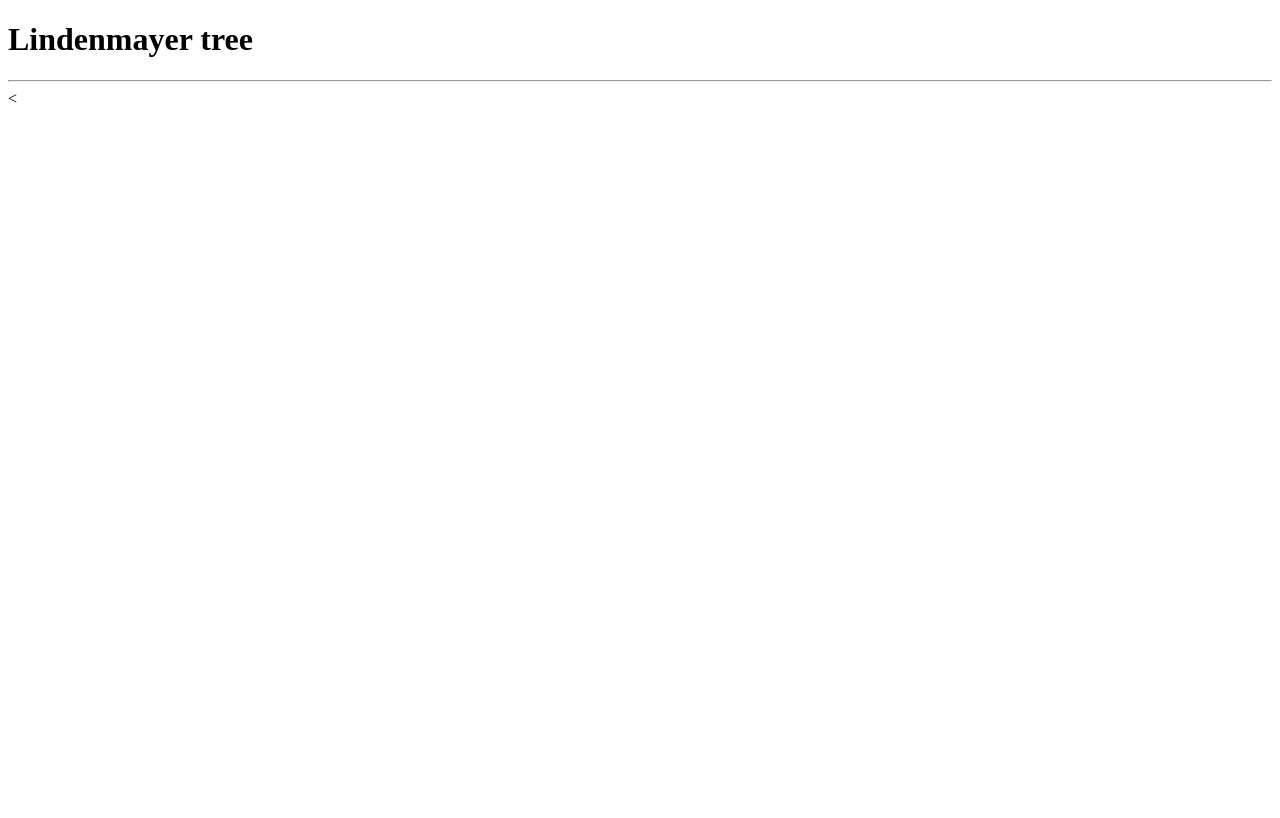
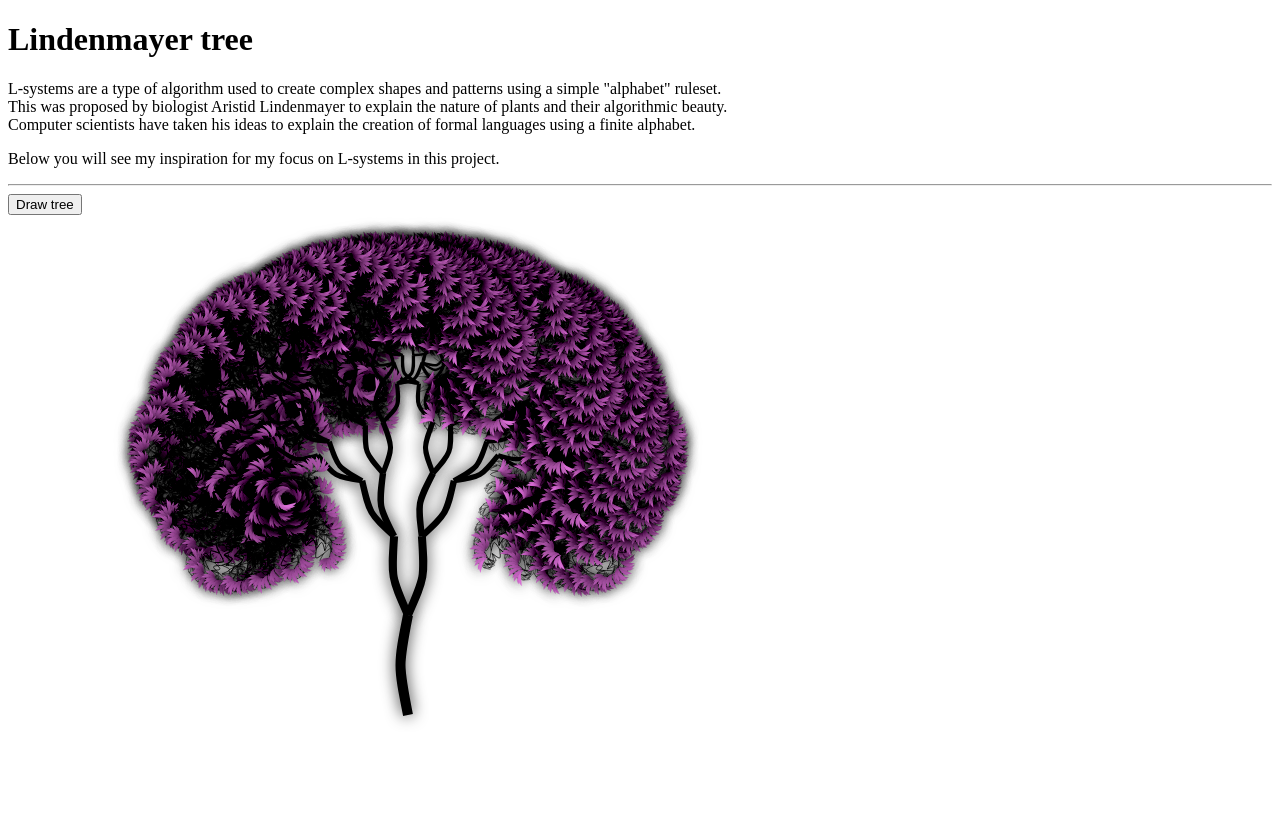
Before and after one commit to mattsmartey13/an-algorithmic-art-website, a website: page frontend/static/html/artwork/lindenmayer.html in a window 1280 px wide. Drawn offline with Linux system fonts and the light colour scheme.

Commit message:
AAWVJ-9 basic lindenmayer inspo displayed

```diff
--- a/frontend/static/html/artwork/lindenmayer.html
+++ b/frontend/static/html/artwork/lindenmayer.html
@@ -1,14 +1,22 @@
 <!DOCTYPE html>
 <html lang="en">
-<body>
+<body onload="drawLindenmayer(400, 500, 100, 0, 10)">
 <h1>Lindenmayer tree</h1>
 <p>
-
+        L-systems are a type of algorithm used to create complex shapes and patterns using a simple "alphabet" ruleset.
+        <br>
+        This was proposed by biologist Aristid Lindenmayer to explain the nature of plants and their algorithmic beauty.
+        <br>
+        Computer scientists have taken his ideas to explain the creation of formal languages using a finite alphabet.
+        <br>
 </p>
 <p>
-
+        Below you will see my inspiration for my focus on L-systems in this project.
 </p>
 <hr>
-    <
+<button id="lindenmayer1drawbtn" name="lindenmayer1drawbtn" onclick="drawLindenmayer(400, 500, 100, 0, 10)">Draw tree</button>
+<br>
+<canvas id="lindenmayer1canvas" width="1000" height="600"></canvas>
+<script src="../../js/artwork/lindenmayer.js"></script>
 </body>
 </html>
--- a/frontend/static/js/artwork/lindenmayer.js
+++ b/frontend/static/js/artwork/lindenmayer.js
@@ -1,11 +1,49 @@
-function drawLindemayer() {
+function drawLindenmayer(startX, startY, len, angle, branchWidth) {
+    const canvas = document.getElementById('lindenmayer1canvas');
+    const context = canvas.getContext('2d');
 
+    //setup
+    context.lineWidth = branchWidth;
+    context.strokeStyle = "dark brown";
+    context.fillStyle = "orchid";
+    context.shadowBlur = 15;
+    context.shadowColor = "rgba(0,0,0,0.8)";
+
+    //create two distinct paths at the end of the trunk
+    //"initial state"
+    context.beginPath();
+    context.save();
+
+    context.translate(startX, startY);
+    context.rotate(angle * Math.PI / 180);
+    context.moveTo(0, 0);
+    if (angle > 0) {
+        context.bezierCurveTo(10, -len / 2, 10, -len / 2, 0, -len);
+    } else {
+        context.bezierCurveTo(-10, -len / 2, -10, -len / 2, 0, -len);
+    }
+    context.stroke();
+
+    //go back to initial state - one branch with two heads
+    //if len is too small
+    //this also will determine the number of branches stemming off the main
+    if (len < 5) {
+        context.beginPath();
+        //leaves use arc & fill methods (circle slices)
+        context.arc(0, -len, 10, 0, Math.PI / 2);
+        context.fill();
+        context.restore();
+        return;
+    }
+
+    //recursive call to create left branch 15 deg to side
+    //shrink len and branch width by 20% each time
+    drawLindenmayer(0, -len, len * 0.8, angle + 10, branchWidth * 0.8);
+    //recursive call to create right branch 15 deg to side
+    //shrink len by 20% and branch width each time
+    drawLindenmayer(0, -len, len * 0.8, angle - 10, branchWidth * 0.8);
+
+    //final branches are a copy of the original state
+    //once branch is drawn start process again
+    context.restore();
 }
-
-function animateLindemayer() {
-
-}
-
-function pullTreeOnMouseDrag() {
-
-}
```
Also changed, not shown: frontend/static/html/artwork/mandala.html (+1 -2 lines), frontend/static/html/index.html (+2 -0 lines), frontend/static/html/views/artworkhome.html (+5 -1 lines). Lines whose indentation alone changed are shown as unchanged.
